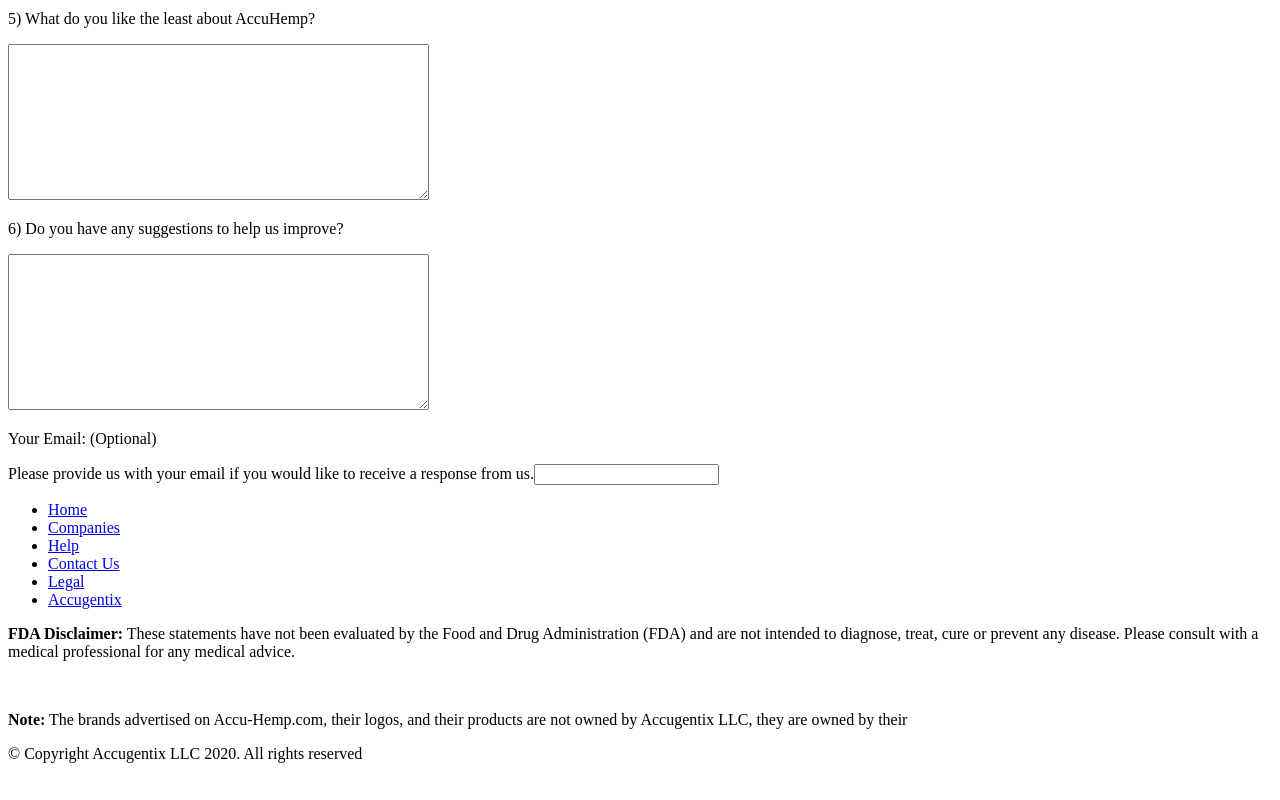
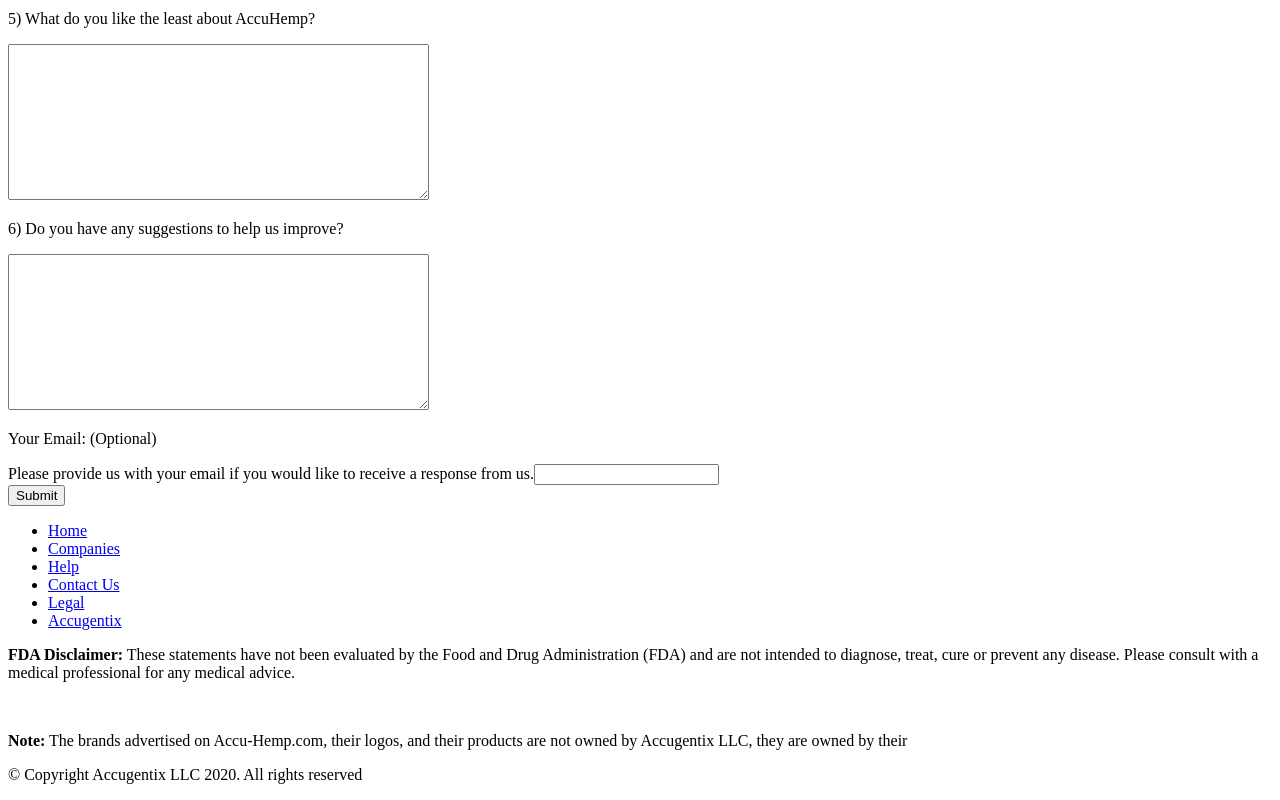
Before and after one commit to cbvargas5/Accu-Hemp, a React app: page /feedback in a window 1280 px wide. Shown: the part 846-1646 px from the top of the page. Before the commit the page ends 1625 px from the top, so only its background shows below. Built offline with nearby package versions, Linux system fonts and the light colour scheme; the HTML template or start-up script is replaced by a standard one.

Commit message:
added submit button

```diff
--- a/client/src/components/pages/FeedbackPage.jsx
+++ b/client/src/components/pages/FeedbackPage.jsx
@@ -3,6 +3,7 @@
 import { updateOverallRating, updateEaseOfUseRating, updateHelpfulness, updateInputMostLike, updateInputLeastLike, updateInputSuggestions, updateInputFeedbackEmail } from '../../actions/feedback'
 
 import StarRating from '../StarRating.jsx'
+import { Button } from 'react-bootstrap'
 
 class FeedbackPage extends Component {
   constructor(props) {
@@ -50,6 +51,9 @@
         <span>Please provide us with your email if you would like to receive a response from us.</span>
         <input onChange={this.handleChange} type="email" name="optional-email"/>
       </div>
+      <div className="tabNav-btns">
+          <Button className="tab-btn">Submit</Button>
+        </div>
     </section>
     )
   }
```
